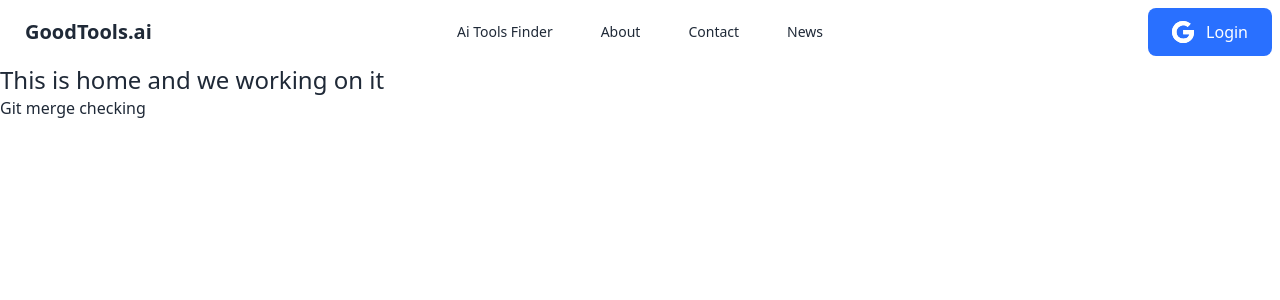
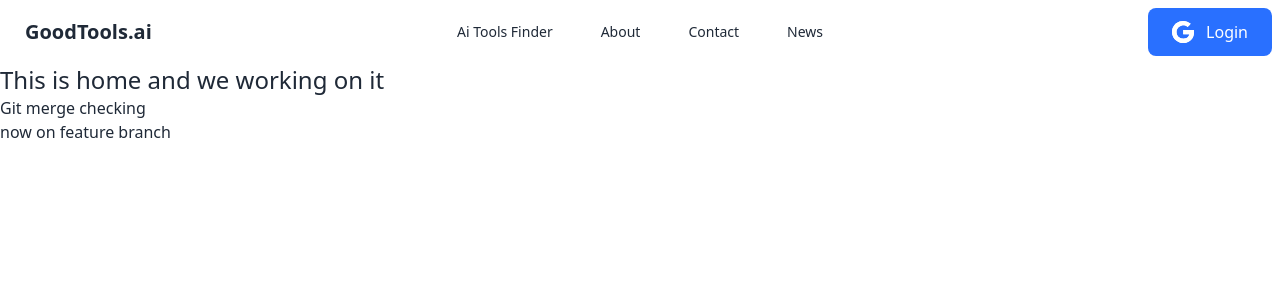
Before and after one commit to kamrul-7/GoodTolls.Ai, a React (Vite) app: page / in a window 1280 px wide. Shown: the top 300 px of the page. Built offline with nearby package versions, Linux system fonts and the light colour scheme.

Commit message:
Trying to merge

```diff
--- a/src/Pages/Home/Home.jsx
+++ b/src/Pages/Home/Home.jsx
@@ -5,6 +5,7 @@ const Home = () => {
         <div>
             <h1 className='text-2xl'>This is home and we working on it</h1>
             <h1>Git merge checking</h1>
+            <h1>now on feature branch</h1>
         </div>
     );
 };
```
